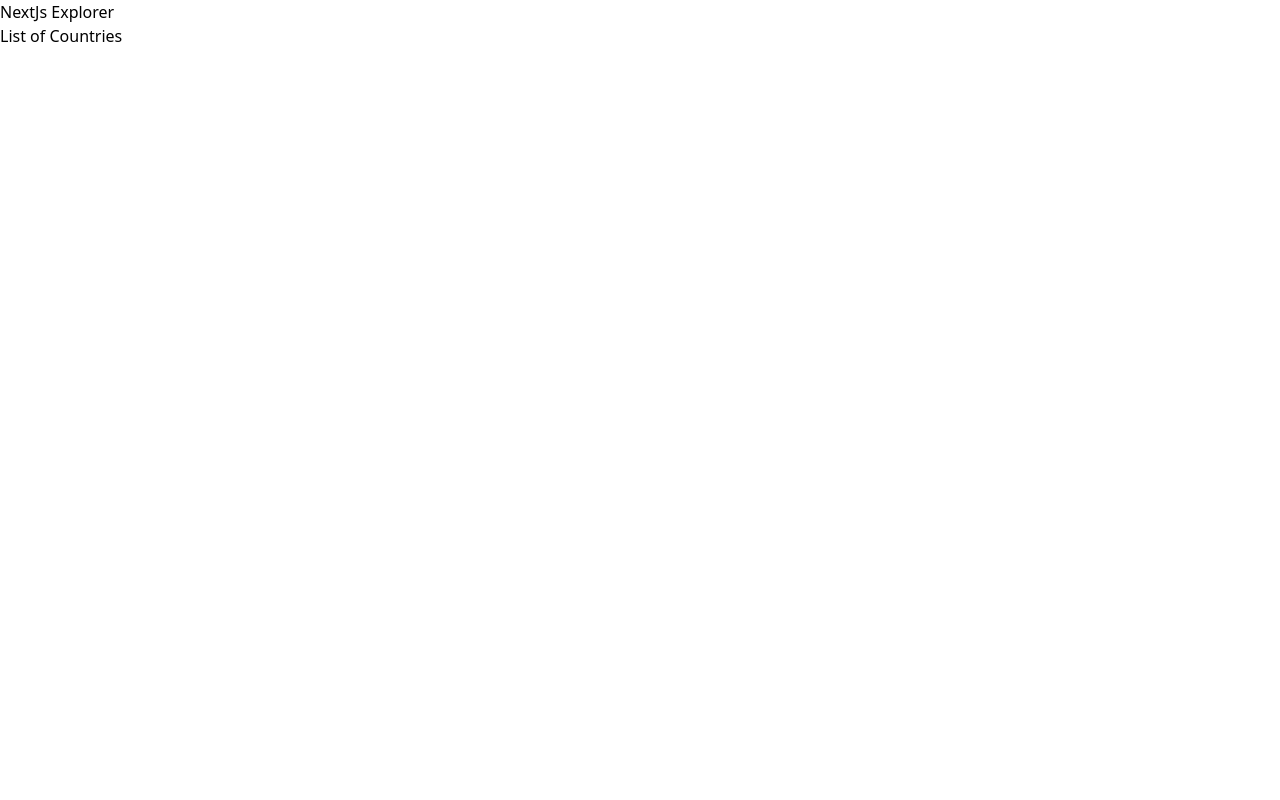
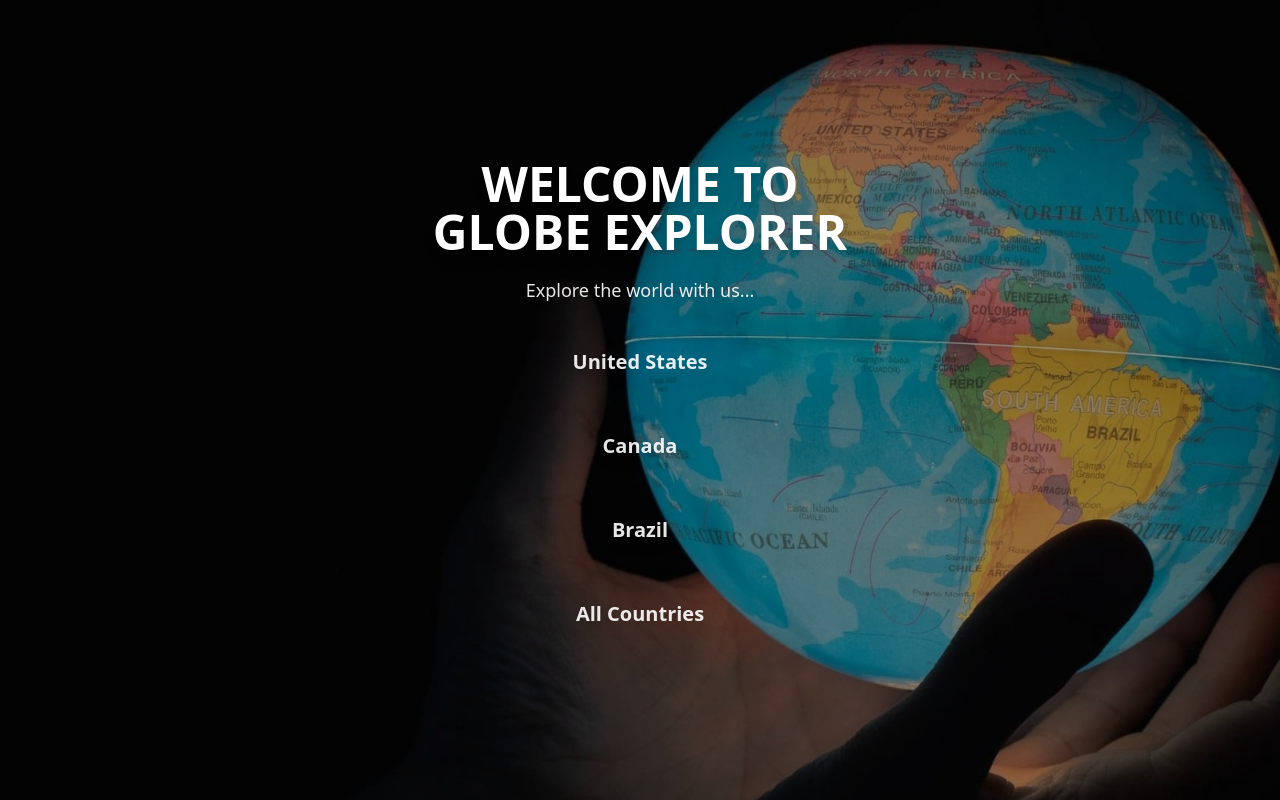
Before and after one commit to firelike/nextjs-explorer, a Next.js app: page / in a window 1280 px wide. Built offline with nearby package versions, Linux system fonts and the light colour scheme.

Commit message:
update the home page

```diff
--- a/app/countries/page.js
+++ b/app/countries/page.js
@@ -20,14 +20,14 @@
 
     console.debug(countriesCollection)
     return (
-        <>
+        <div className={'px-4 py-5 flex flex-col'}>
             <Link href={'/'}><h1>Home</h1></Link>
         <nav>
             <ul>
                 {countriesCollection.countries.map(item => <li><Link href={`/countries/${item.code}`}>{item.name}</Link></li>)}
             </ul>
            </nav>
-        </>
+        </div>
     )
 
 
--- a/app/page.js
+++ b/app/page.js
@@ -1,10 +1,47 @@
 import Link from "next/link";
+import Image from 'next/image'
+
+const  MyButton = ({ href, variant = 'primary', children, appendClass }) =>{
+    let className = `mt-8 px-12 py-3 bg-gradient-to-r from-primary-500 to-secondary-600`
+        + ' hover:opacity-90 text-xl text-white/90 font-semibold drop-shadow-lg rounded-full';
+    if (appendClass) className += ' ' + appendClass;
+
+    return href
+        ? <Link className={className} href={href}>{children}</Link>
+        : <button type="button" className={className}>{children}</button>
+}
+
 
 export default function Home() {
   return (
-    <main>
-        <h1>NextJs Explorer</h1>
-        <Link href={'/countries'}>List of Countries</Link>
-    </main>
+    <div
+        className={`w-full h-screen flex justify-center items-center overflow-hidden relative bg-black`}>
+        <Image
+            src={`/images/hero-1920.jpg`}
+            alt="Hero Image"
+            className="opacity-60 object-cover"
+            fill
+        />
+        <div className="flex flex-col justify-center items-center px-3">
+            <h1 className=" text-center text-3xl md:text-5xl text-white font-bold drop-shadow-lg">WELCOME TO <br />
+                <span className="text-primary-500">GLOBE EXPLORER</span>
+            </h1>
+            <p className="mt-5 text-center text-lg text-white opacity-90">Explore the world with us...</p>
+
+            <MyButton href="/countries/unitedstates" appendClass="animate-bounceLight">United States</MyButton>
+            <MyButton href="/countries/canada" appendClass="animate-bounceLight">Canada</MyButton>
+            <MyButton href="/countries/brazil" appendClass="animate-bounceLight">Brazil</MyButton>
+
+
+            <MyButton href="/countries" appendClass="animate-bounceLight">All Countries</MyButton>
+
+        </div>
+
+
+
+    </div>
+
+
+
   )
 }
```
Also changed, not shown: public/images/hero-1920.jpg (added).
